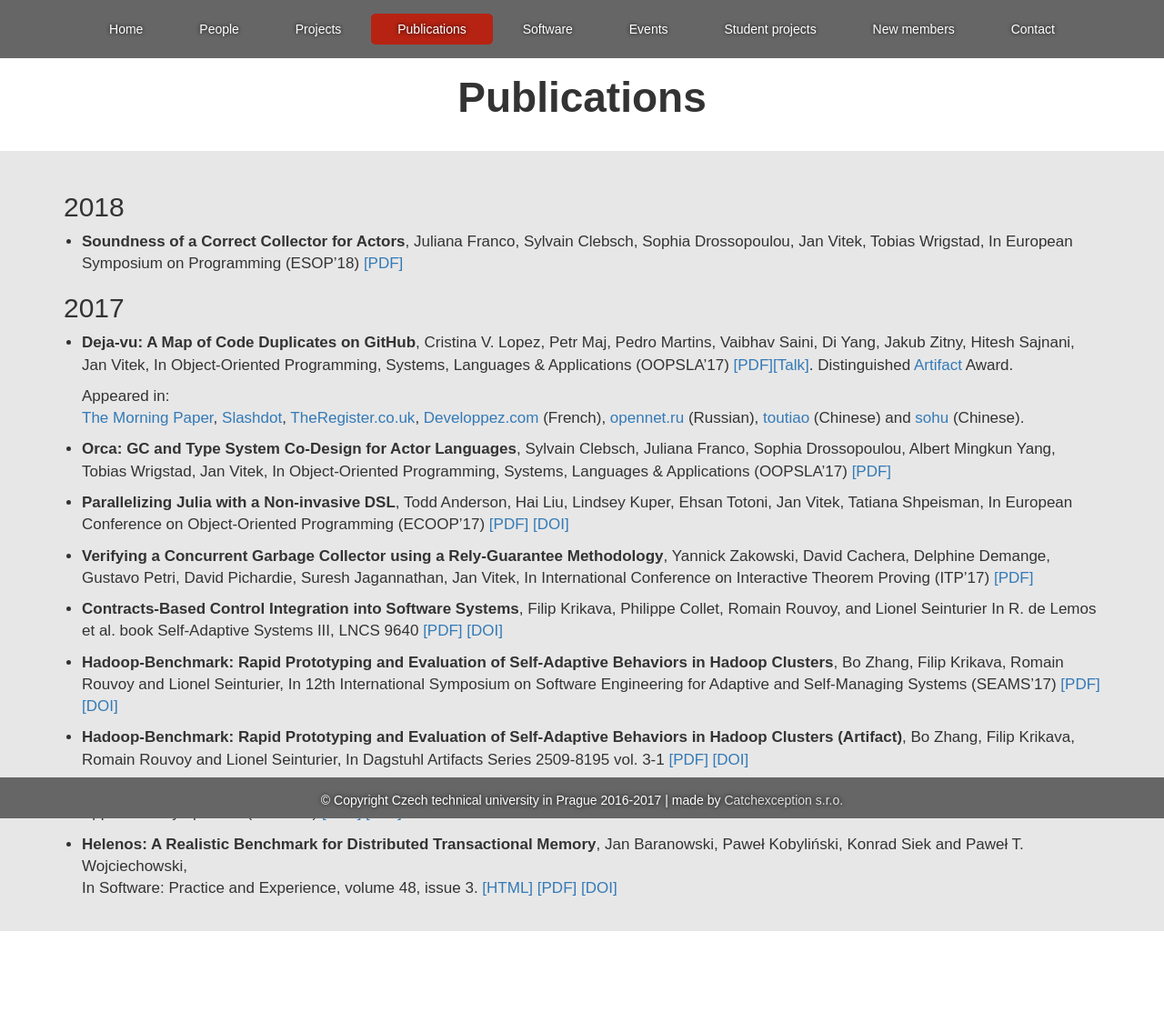
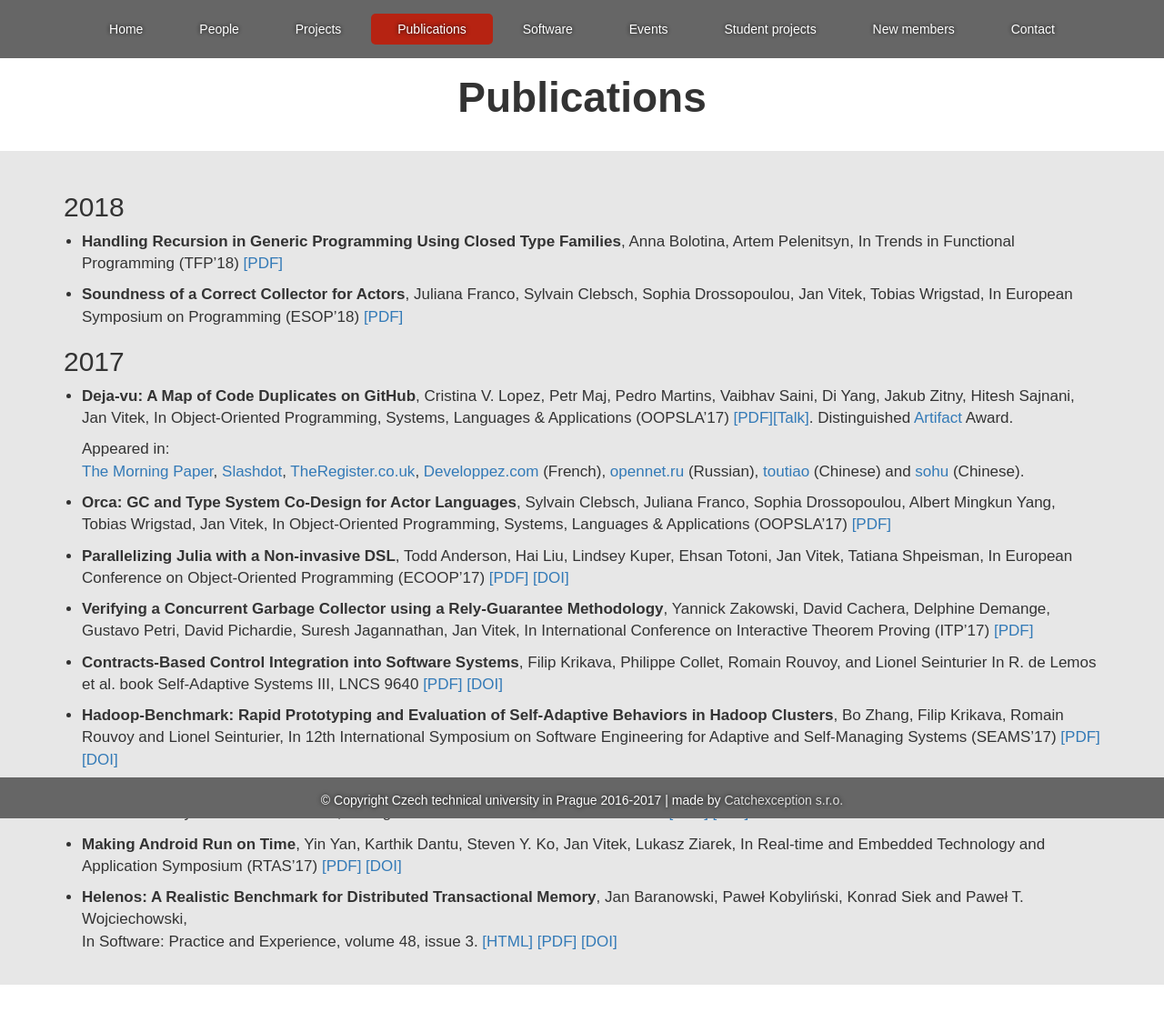
Before and after one commit to PRL-PRG/prl-prg.github.io, a Jekyll site: the page built from publications.md, in a window 1280 px wide. Shown: the whole page at 91% size. Built offline with Jekyll 4.4.1, drawn with Linux system fonts in a browser that asks for light colours; before the commit the page ends 1054 px from its top, so only the background shows below that.

Commit message:
+ TFP'18 paper

```diff
--- a/publications.md
+++ b/publications.md
@@ -5,6 +5,10 @@ title: Publications
 
 ## 2018
 
+- **Handling Recursion in Generic Programming Using Closed Type Families**,
+  Anna Bolotina, Artem Pelenitsyn,
+  In Trends in Functional Programming (TFP'18)
+  [[PDF]](http://staff.mmcs.sfedu.ru/~ulysses/Papers/2018-TFP-dgp-recursion.pdf)
 
 - **Soundness of a Correct Collector for Actors**,
   Juliana Franco, Sylvain Clebsch, Sophia Drossopoulou, Jan Vitek, Tobias Wrigstad,
```
